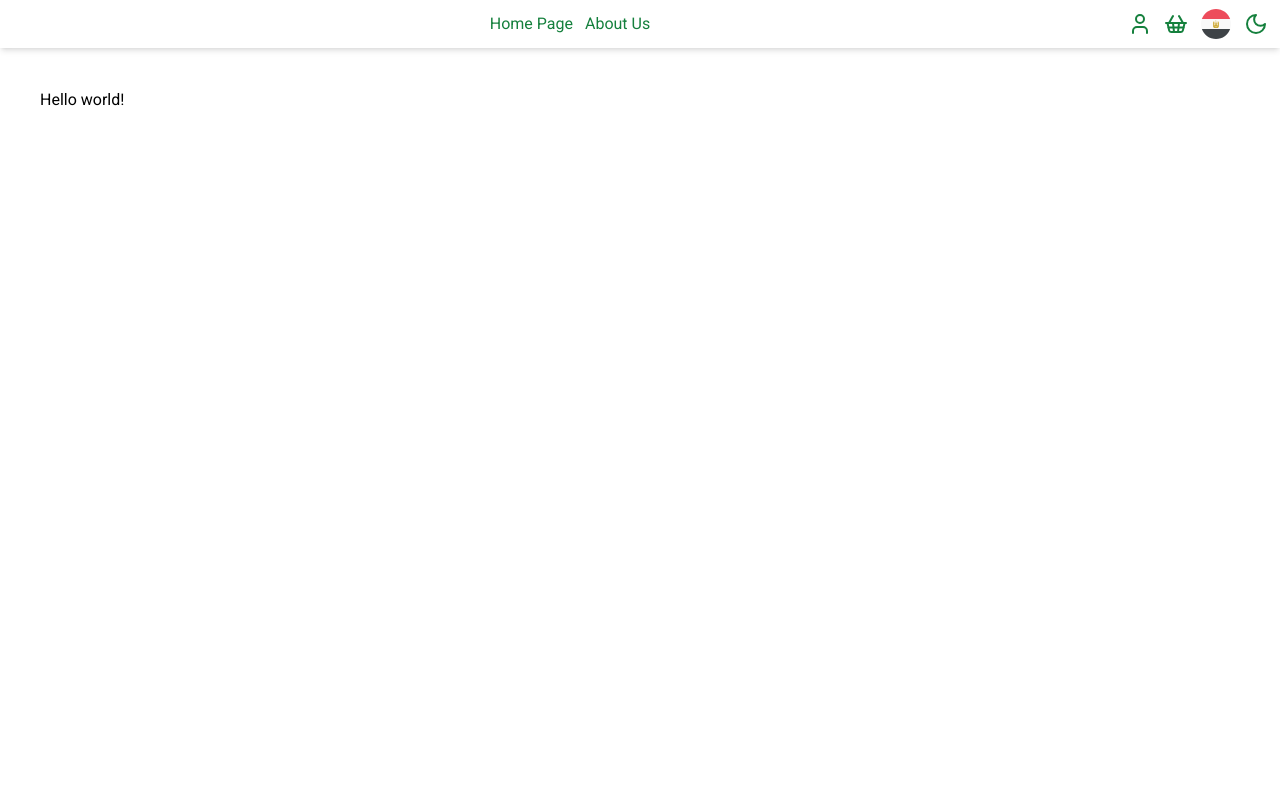
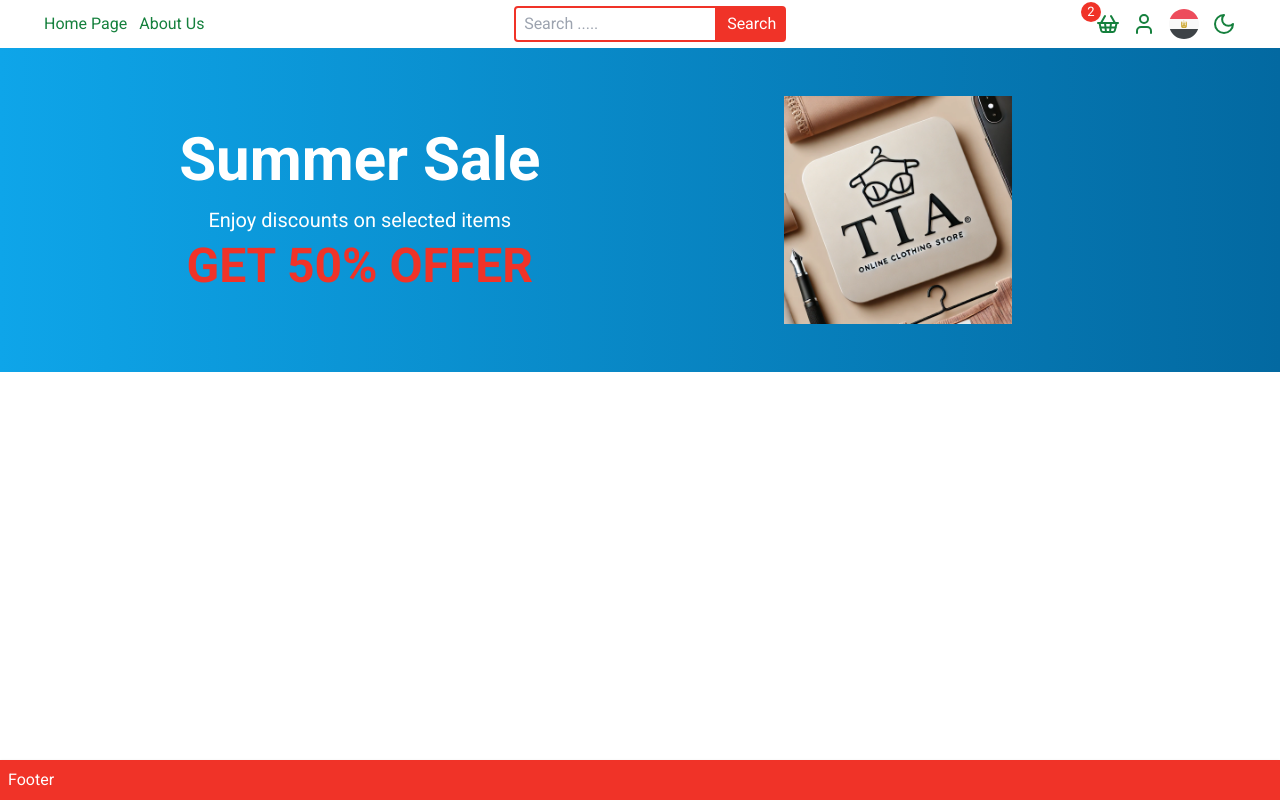
Before and after one commit to mmnaguib/ecommerce_nextjs, a Next.js app: page /en in a window 1280 px wide. Built offline with nearby package versions, Linux system fonts and the light colour scheme.

Commit message:
add hadear and footer and banner

```diff
--- a/src/app/[locale]/layout.tsx
+++ b/src/app/[locale]/layout.tsx
@@ -5,6 +5,13 @@ import { notFound } from "next/navigation";
 import { routing } from "@/i18n/routing";
 import Header from "@/components/Header";
 import "@/app/[locale]/globals.css";
+import Footer from "@/components/Footer";
+import type { Metadata } from "next";
+
+export const metadata: Metadata = {
+  title: "Tia Store",
+  description: "e-commerce App",
+};
 
 export default async function RootLayout({
   children,
@@ -30,10 +37,11 @@ export default async function RootLayout({
           <link rel="stylesheet" href="/styles/rtl.css" />
         )}
       </head>
-      <body className="h-screen bg-white text-black dark:bg-black dark:text-white">
+      <body className="min-h-screen flex flex-col bg-white text-black dark:bg-black dark:text-white">
         <NextIntlClientProvider messages={messages}>
           <Header />
-          <div className="p-10">{children}</div>
+          <main className="container mx-auto flex-grow">{children}</main>
+          <Footer />
         </NextIntlClientProvider>
       </body>
     </html>
--- a/src/app/[locale]/page.tsx
+++ b/src/app/[locale]/page.tsx
@@ -1,10 +1,11 @@
+import Banner from "@/components/Banner";
 import { useTranslations } from "next-intl";
 
 export default function HomePage() {
   const t = useTranslations();
   return (
-    <div>
-      <h1>{t("title")}</h1>
-    </div>
+    <>
+      <Banner />
+    </>
   );
 }
--- /dev/null
+++ b/src/components/Banner.tsx
@@ -0,0 +1,32 @@
+import Image from "next/image";
+import React from "react";
+import bannerImage from "@/../public/images/logo.webp";
+const Banner = () => {
+  return (
+    <div className="relative bg-gradient-to-r from-sky-500 to-sky-700 mb-8">
+      <div className="mx-auto px-8 py-12 flex flex-col gap-2 md:flex-row items-center justify-evenly">
+        <div className="mb-8 md:mb-0 text-center">
+          <h1 className="text-4xl md:text-6xl font-bold text-white mb-4">
+            Summer Sale
+          </h1>
+          <p className="text-lg md:text-xl text-white mb-2">
+            Enjoy discounts on selected items
+          </p>
+          <p className="text-2xl md:text-5xl text-[#f03328] font-bold">
+            GET 50% OFFER
+          </p>
+        </div>
+        <div className="w-1/3 relative aspect-video">
+          <Image
+            src={bannerImage}
+            fill
+            alt="banner image "
+            className="object-contain "
+          />
+        </div>
+      </div>
+    </div>
+  );
+};
+
+export default Banner;
--- /dev/null
+++ b/src/components/Footer.tsx
@@ -0,0 +1,11 @@
+import React from "react";
+
+const Footer = () => {
+  return (
+    <footer className="p-2 w-full text-white bg-[#f03328] shadow">
+      Footer
+    </footer>
+  );
+};
+
+export default Footer;
--- a/src/components/Header.tsx
+++ b/src/components/Header.tsx
@@ -3,15 +3,15 @@ import LangSwitcher from "./LangSwitcher";
 import ThemeSwitcher from "./ThemeSwitcher";
 import { useTranslations } from "next-intl";
 import Link from "next/link";
-import { ShoppingBasket, User } from "lucide-react";
+import { Badge, BadgeAlert, ShoppingBasket, User } from "lucide-react";
+import UserList from "./UserList";
 
 const Header = () => {
   const t = useTranslations();
 
   return (
-    <header className="flex justify-between p-3 h-12 w-full shadow-md text-green-700 dark:bg-white dark:shadow-[#eaeaea]">
-      <div className="rightDiv flex items-center justify-center gap-3"></div>
-      <div className="middleDiv">
+    <header className="flex justify-between items-center px-11 h-12 w-full shadow-md text-green-700 dark:bg-white dark:shadow-[#eaeaea]">
+      <div className="rightDiv flex items-center justify-start gap-3">
         <ul className="flex gap-3">
           <li>
             <Link href="/">{t("home")}</Link>
@@ -21,11 +21,29 @@ const Header = () => {
           </li>
         </ul>
       </div>
-      <div className="leftDiv flex gap-3 items-center">
+      <div className="middleDiv">
+        <form className="flex items-center">
+          <input
+            type="search"
+            placeholder="Search ....."
+            className="w-full px-2 py-1 border-2 border-[#f03328] rounded-l focus:outline-0"
+          />
+          <button className="btn bg-[#f03328] px-2 py-1 border-2 rounded-r border-[#f03328] text-white -ml-.5">
+            Search
+          </button>
+        </form>
+      </div>
+      <div className="leftDiv flex gap-3 items-center justify-end ">
+        <span className="relative">
+          <span className="absolute -top-[10px] bg-[#f03328] rounded-[50%] w-[20px] h-[20px] text-center text-[13px] text-[#fff] -left-[15px]">
+            2
+          </span>{" "}
+          <ShoppingBasket size={24} />
+        </span>
         <User size={24} />
-        <ShoppingBasket size={24} />
         <LangSwitcher />
         <ThemeSwitcher />
+        {/* <UserList /> */}
       </div>
     </header>
   );
--- a/src/components/ThemeSwitcher.tsx
+++ b/src/components/ThemeSwitcher.tsx
@@ -1,5 +1,5 @@
 "use client";
-import useTheme from "@/useTheme";
+import useTheme from "@/utils/useTheme";
 import { Moon, Sun } from "lucide-react";
 
 const ThemeSwitcher = () => {
--- /dev/null
+++ b/src/components/UserList.tsx
@@ -0,0 +1,46 @@
+"use client";
+
+import { useState } from "react";
+
+export default function UserList() {
+  const [isOpen, setIsOpen] = useState(false);
+
+  const toggleDropdown = () => setIsOpen(!isOpen);
+
+  return (
+    <div className="relative inline-block text-left">
+      <button
+        onClick={toggleDropdown}
+        className="inline-flex justify-center w-full rounded-md border border-gray-300 shadow-sm px-4 py-2 bg-white text-sm font-medium text-gray-700 hover:bg-gray-50 focus:outline-none"
+        aria-expanded={isOpen}
+        aria-haspopup="true"
+      >
+        Select an option
+        <svg
+          className="-mr-1 ml-2 h-5 w-5"
+          xmlns="http://www.w3.org/2000/svg"
+          viewBox="0 0 20 20"
+          fill="currentColor"
+          aria-hidden="true"
+        >
+          <path
+            fillRule="evenodd"
+            d="M5.23 7.21a.75.75 0 011.06.02L10 10.94l3.72-3.72a.75.75 0 111.06 1.06l-4 4a.75.75 0 01-1.06 0l-4-4a.75.75 0 01.02-1.06z"
+            clipRule="evenodd"
+          />
+        </svg>
+      </button>
+
+      {isOpen && (
+        <div
+          className="origin-top-right absolute right-0 mt-2 w-56 rounded-md shadow-lg bg-white ring-1 ring-black ring-opacity-5"
+          role="menu"
+          aria-orientation="vertical"
+          aria-labelledby="menu-button"
+        >
+          <div className="py-1" role="none"></div>
+        </div>
+      )}
+    </div>
+  );
+}
```
Also changed, not shown: public/images/logo.webp (added), src/utils/useTheme.ts (renamed from src/useTheme.ts).
